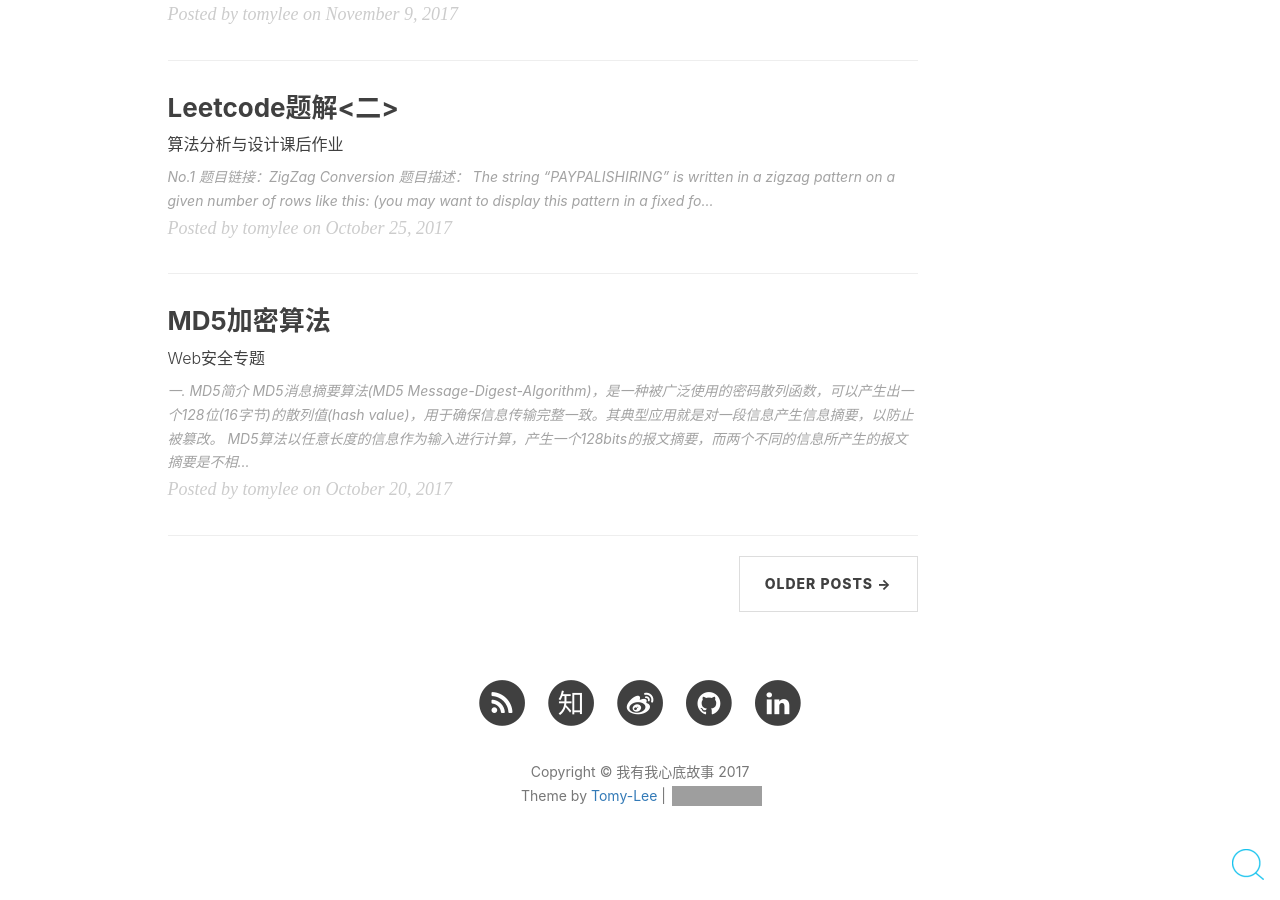
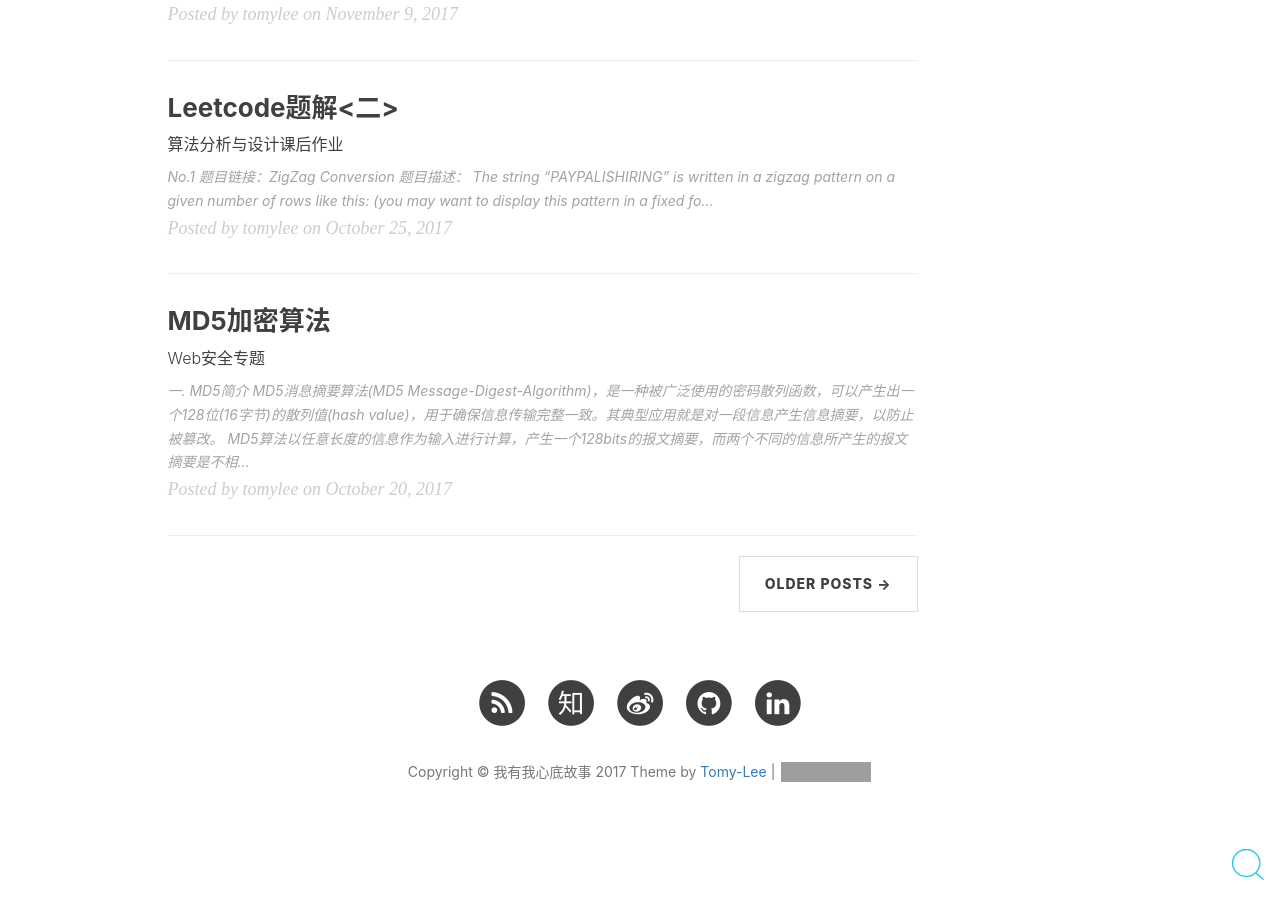
Before and after one commit to Tomy-Lee/Tomy-Lee.github.io, a Jekyll site: the page built from index.html, in a window 1280 px wide and 900 px high, scrolled down 2064 px. Built offline with Jekyll 4.4.1, drawn with Linux system fonts in a browser that asks for light colours; nearby versions of some CDN libraries; the list of posts is cut into pages by our own code; comment, search, counter and statistics services are not loaded; after the commit the page ends 2940 px from its top, so only the background shows below that; grey boxes are pictures that could not be loaded.

Commit message:
Update footer.html

```diff
--- a/_includes/footer.html
+++ b/_includes/footer.html
@@ -94,7 +94,7 @@
                 </ul>
                 <p class="copyright text-muted">
                     Copyright &copy; {{ site.title }} {{ site.time | date: '%Y' }}
-                    <br>&nbsp;Theme by <a href="http://tomylijia.com/">Tomy-Lee</a> |
+                    Theme by <a href="http://tomylijia.com/">Tomy-Lee</a> |
             <iframe
                 style="margin-left: 2px; margin-bottom:-5px;"
                 frameborder="0" scrolling="0" width="91px" height="20px"
```
